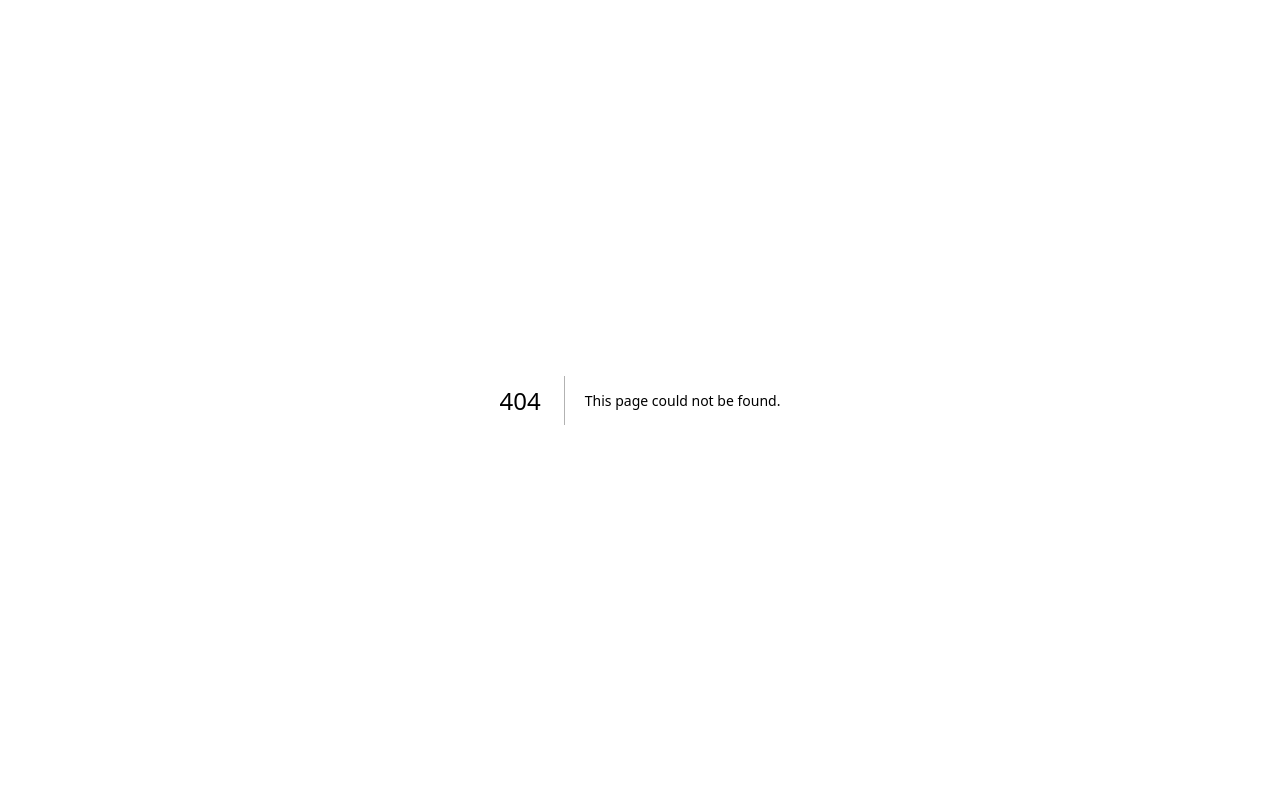
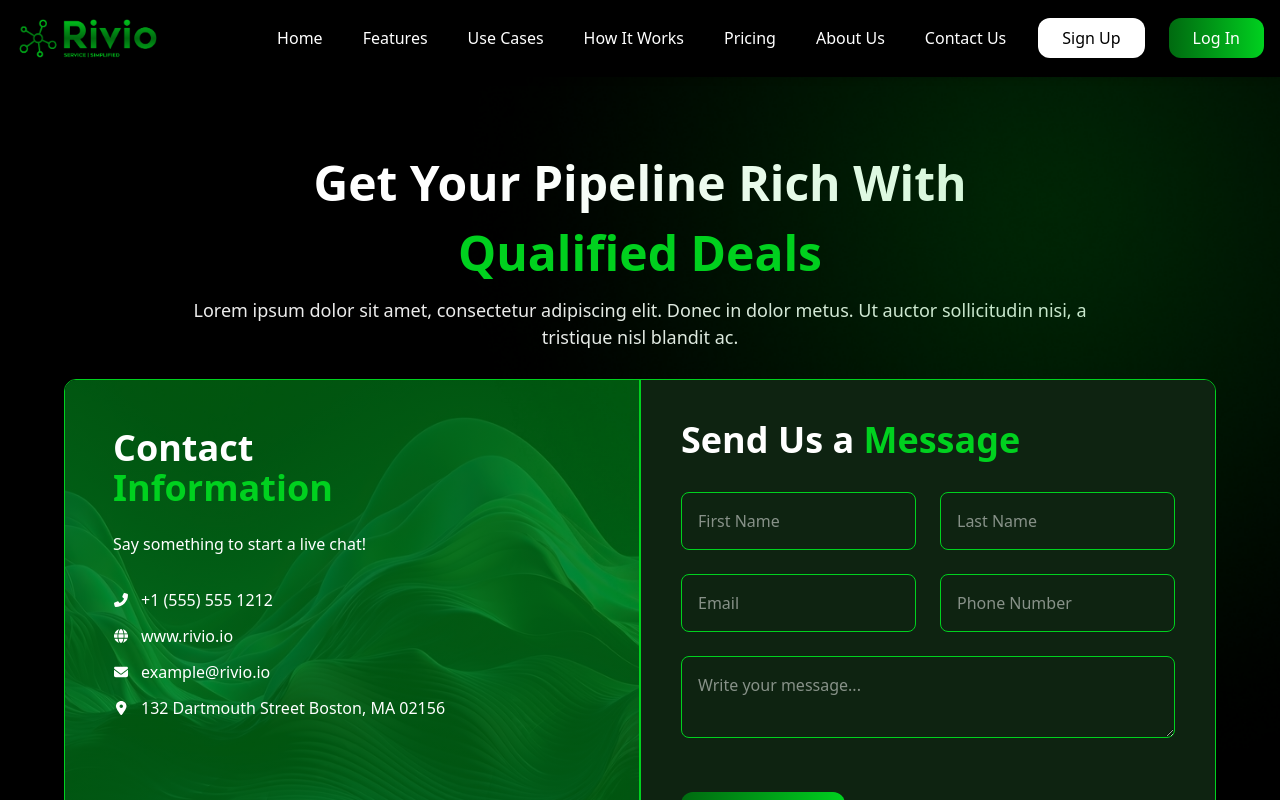
Before and after one commit to MuhammadAkil/rivio-io, a Next.js app: page /contactus in a window 1280 px wide. Before the commit this address had no page. Shown: the top 800 px of the page. Built offline with nearby package versions, Linux system fonts and the light colour scheme.

Commit message:
contactus done

```diff
--- /dev/null
+++ b/src/app/contactus/page.tsx
@@ -0,0 +1,13 @@
+"use client";
+import Navbar from "@/components/navbar";
+import ContactUS from "@/components/ContactUS";
+import Footer from "@/components/Footer";
+export default function UseCasesPage() {
+  return (
+    <div>
+          <Navbar />
+   <ContactUS />
+      <Footer />
+    </div>
+  );
+}
--- a/src/app/page.tsx
+++ b/src/app/page.tsx
@@ -7,7 +7,6 @@ import CardSection from "@/components/CardSection";
 import TrackSection from "@/components/TrackSection";
 import TankSection from "@/components/TankSection";
 import Accordion from "@/components/AccordianSection";
-import ContactUS from "@/components/ContactUS";
 import Footer from "@/components/Footer";
 import Testimonial from "@/components/Testimonial";
 export default function Home() {
@@ -23,7 +22,6 @@ export default function Home() {
         <TankSection />
         <Testimonial />
       <Accordion />
-      <ContactUS />
         <Footer />
     </div>
     </>
--- a/src/components/ContactUS.tsx
+++ b/src/components/ContactUS.tsx
@@ -7,7 +7,14 @@ import Image from 'next/image';
 
 export default function ContactUs() {
   return (
-    <div className="bg-black p-6 sm:p-8 !pb-32">
+    <div className="bg-black px-6 sm:px-8 !pb-32 pt-30">
+                     <Image
+        src="/image/Ellipse 1440.png"
+        alt="Dashboard"
+        width={900}
+        height={700}
+        className="absolute top-2/4 right-0 -translate-y-1/2 z-10"
+      />
         <div className="my-7">
         <h2 className="text-5xl sm:text-1xl text-white font-bold leading-[70.44px] tracking-normal text-center">
           Get Your Pipeline Rich With <span className="block text-[#00D11F]">Qualified Deals</span>
@@ -95,13 +102,6 @@ export default function ContactUs() {
             </button>
           </form>
         </div>
-         <Image
-                        src="/image/Ellipse 1442.png"
-                        alt="Dashboard"
-                        width={800}
-                        height={500}
-                        className="absolute right-0 z-20  "
-                    />
       </div>
     </div>
   );
--- a/src/components/navbar.tsx
+++ b/src/components/navbar.tsx
@@ -39,9 +39,9 @@ export default function Navbar() {
          <Link href="/aboutus" className="text-white hover:text-[#00D11F] px-2 py-1 text-sm xl:text-base">
   About Us
 </Link>
-          <button className="text-white hover:text-[#00D11F] px-2 py-1 text-sm xl:text-base">
-            Contact Us
-          </button>
+         <Link href="/contactus" className="text-white hover:text-[#00D11F] px-2 py-1 text-sm xl:text-base">
+  Contact Us
+</Link>
           <button className="bg-white text-black px-4 py-2 sm:px-6 sm:py-2 rounded-xl font-medium text-sm xl:text-base">
             Sign Up
           </button>
@@ -81,9 +81,9 @@ export default function Navbar() {
            <Link href="/aboutus" className="text-white hover:text-[#00D11F] px-2 py-1 text-sm xl:text-base">
   About Us
 </Link>
-            <button className="hover:text-[#00D11F] px-4 py-2 text-left text-base">
-              Contact Us
-            </button>
+            <Link href="/contactus" className="text-white hover:text-[#00D11F] px-2 py-1 text-sm xl:text-base">
+  Contact Us
+</Link>
             <button className="bg-white text-black px-6 py-3 rounded-md font-medium text-base">
               Sign Up
             </button>
```
